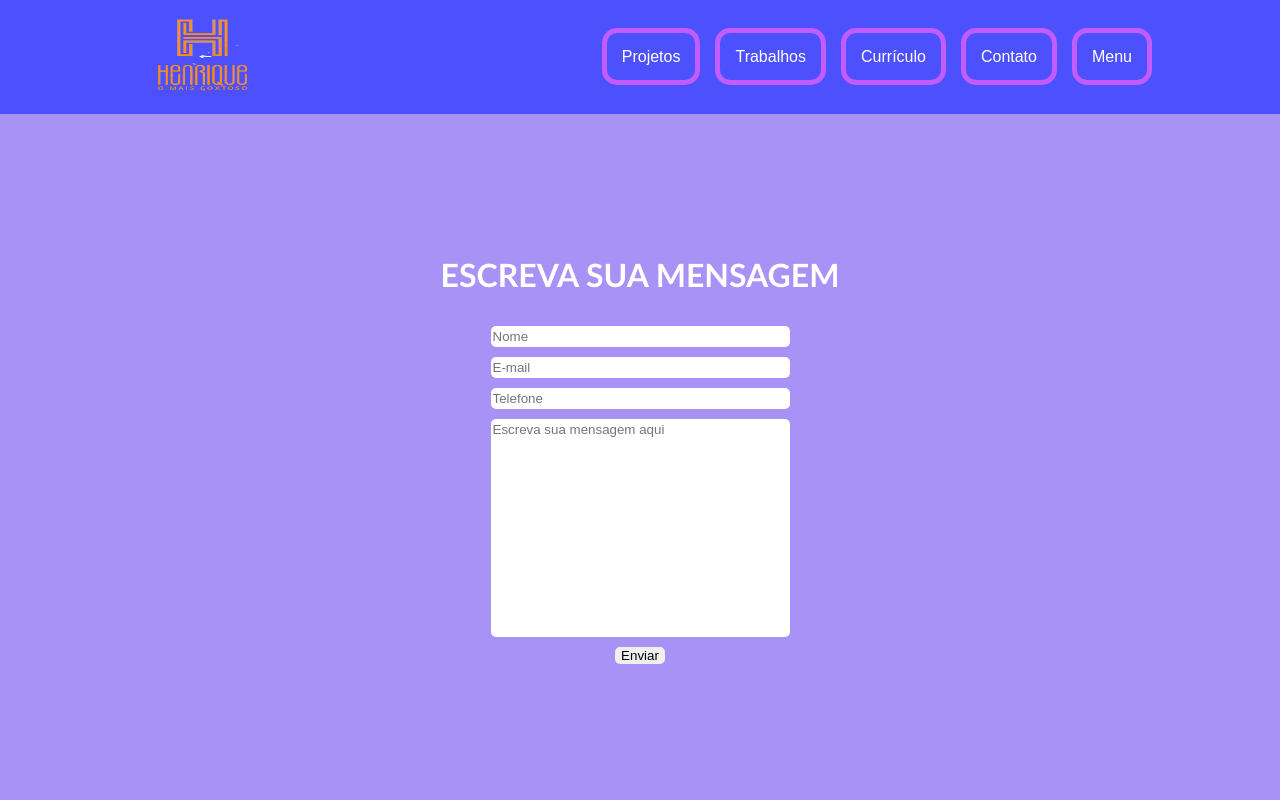
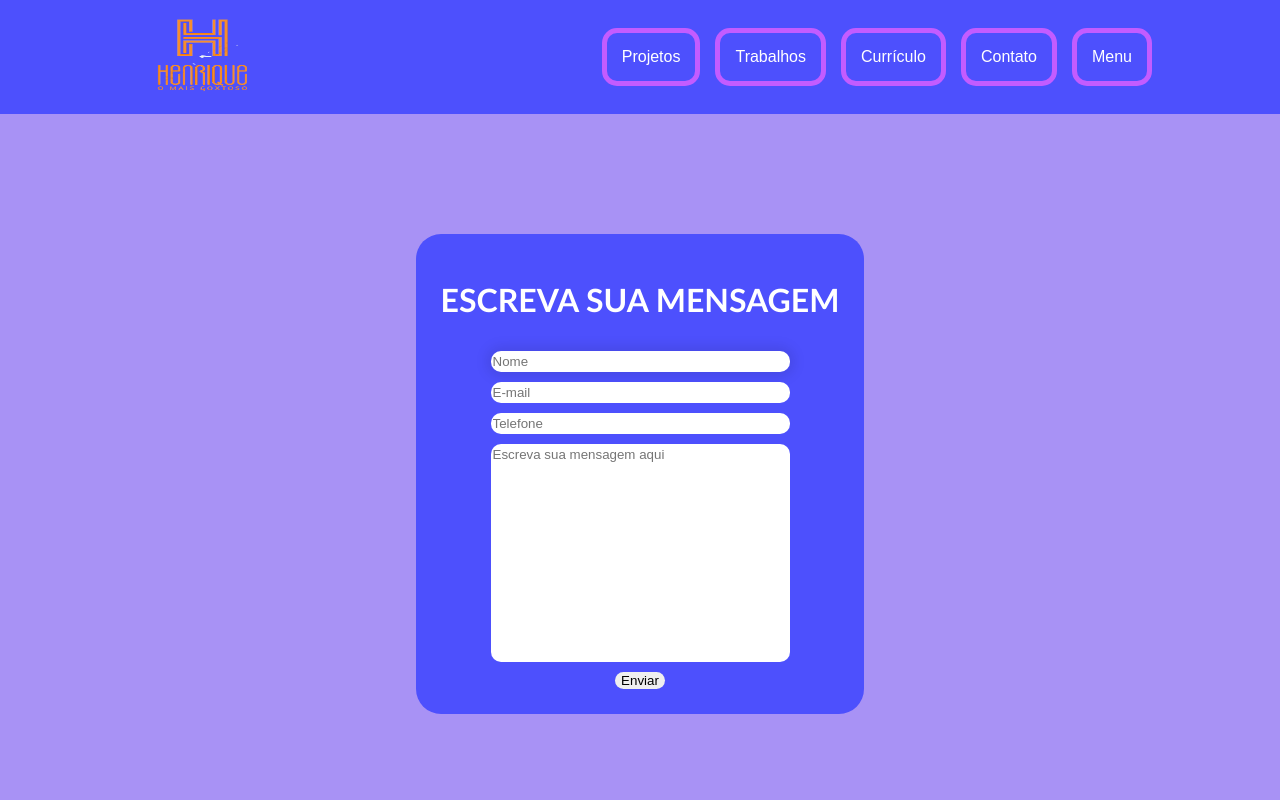
Before and after one commit to HenriqueGoxtoso/portifolio, a React app: page /contato in a window 1280 px wide. Shown: the top 800 px of the page. Built offline with nearby package versions, Linux system fonts and the light colour scheme; the HTML template or start-up script is replaced by a standard one.

Commit message:
commit 18/10

```diff
--- a/src/componentes/contato/Contato.css
+++ b/src/componentes/contato/Contato.css
@@ -3,6 +3,10 @@
     flex-direction: column;
     align-items: center;
     justify-content: center;
+    background-color: rgb(77, 80, 253);
+    padding: 25px;
+    border-radius: 25px;
+
 }
 .Adess{
     padding-top: 120px;
@@ -12,16 +16,17 @@
 }
 .nome{
     padding-right: 120px;
-    border-radius: 5px;
+    border-radius: 10px;
     padding-top: 3px;
     padding-bottom: 3px;
     border-style: none;
     margin-top: 10px;
+    box-shadow: 0px 0px 13px 4px rgba(0,0,0,0.1);
 }
 
 .e-mail{
     padding-right: 120px;
-    border-radius: 5px;
+    border-radius: 10px;
     padding-top: 3px;
     padding-bottom: 3px;
     border-style: none;
@@ -29,7 +34,7 @@
 }
 .campo-mensagem{
     padding-right: 120px;
-    border-radius: 5px;
+    border-radius: 10px;
     padding-top: 3px;
     padding-bottom: 200px;
     border-style: none;
@@ -37,7 +42,7 @@
 
 }
 .button-envio{
-    border-radius: 5px;
+    border-radius: 10px;
     border-style: none;
     margin-top: 10px;
     transition: all 1s;
@@ -52,7 +57,7 @@
 }
 .telefone{
     padding-right: 120px;
-    border-radius: 5px;
+    border-radius: 10px;
     padding-top: 3px;
     padding-bottom: 3px;
     border-style: none;
--- a/src/main.tsx
+++ b/src/main.tsx
@@ -9,6 +9,7 @@ import {
   RouterProvider
 } from "react-router-dom"
 import Contato from './componentes/contato/Contato'
+import Footer from './componentes/footer/Footer'
 
 const router = createBrowserRouter([
   {
@@ -36,6 +37,7 @@ const router = createBrowserRouter([
     <>
       <Header/>
       <Contato/>
+      <Footer/>
     </>,
   },
 
```
